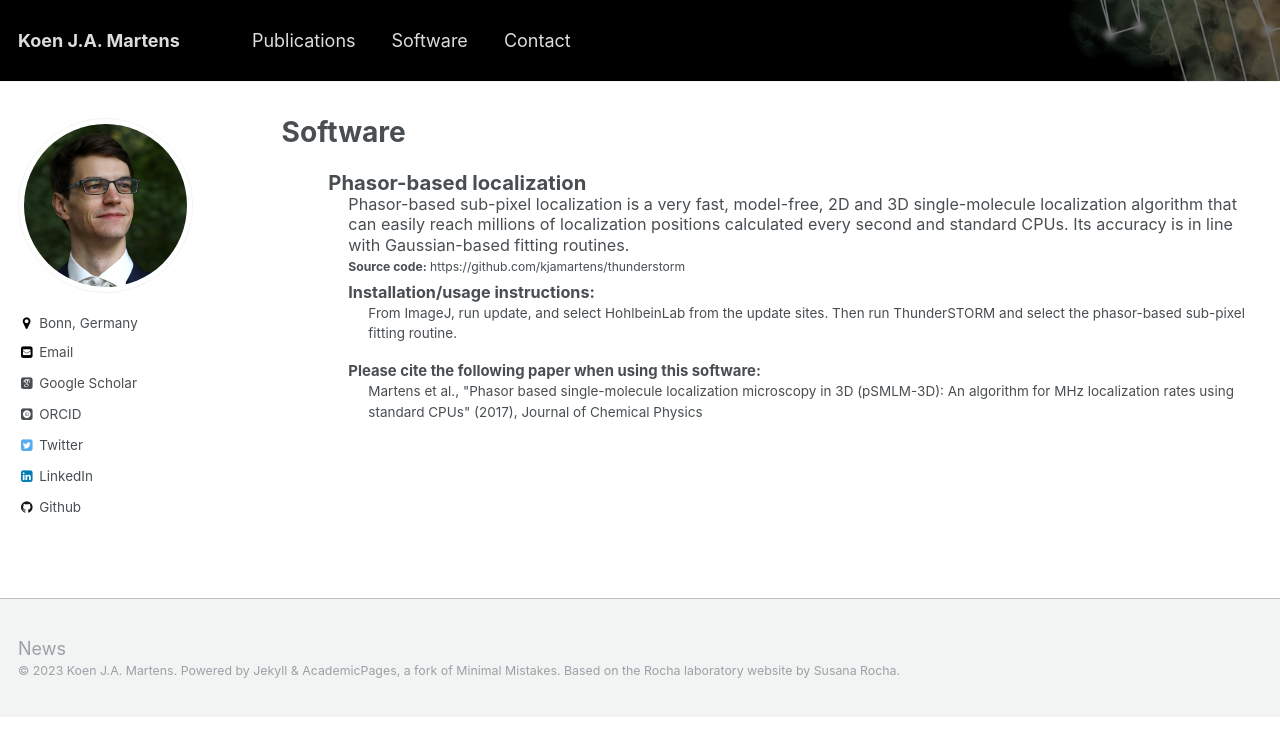
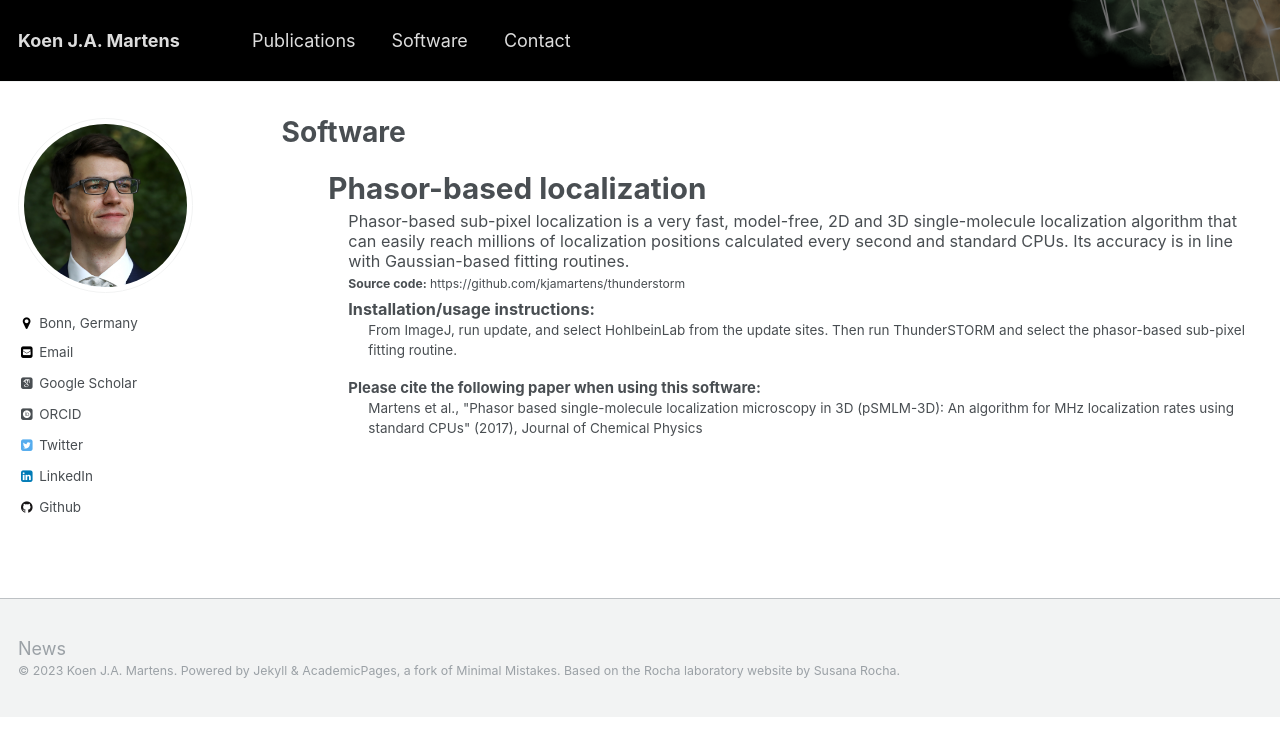
Before and after one commit to kjamartens/kjamartens.github.io, a Jekyll site: the page built from _pages/software.md, in a window 1280 px wide. Shown: the top 756 px of the page. Built offline with Jekyll 4.4.1, drawn with Linux system fonts in a browser that asks for light colours; some web fonts are replaced; comment, search, counter and statistics services are not loaded.

Commit message:
Update archive-single-software.html

```diff
--- a/_includes/archive-single-software.html
+++ b/_includes/archive-single-software.html
@@ -18,12 +18,12 @@
 	<table style="width:100%; border: none;"><tr>
 	<td width="100%" style="border: none;">
 	<article class="archive__item" itemscope itemtype="http://schema.org/CreativeWork">
-    <span style="font-size:1.5em; line-height: 1.15; font-weight:bold">
+    <span style="font-size:2.2em; line-height: 1.15; font-weight:bold">
 		<span style="color:#494E52">{{ title }}</span>
     </span>
 
 	{% if post.abstract %}
-	<p style="padding-left: 20px; margin-bottom: 0.5em; margin-top: 0em;">
+	<p style="padding-left: 20px; margin-bottom: 0.5em; margin-top: 0.5em;">
 	<span style="font-size:1.2em; line-height: 1.15">
 		{{ post.abstract }}
 	</span>
@@ -40,7 +40,7 @@
 	<p style="padding-left: 20px; margin-bottom: 0.0em; margin-top: 0em;">
 	<span style="font-size:1.2em; line-height: 1.15">
 		<b>Installation/usage instructions:</b><br>
-		<p style="padding-left: 40px; margin-bottom: 0.5em; margin-top: 0em;">
+		<p style="padding-left: 40px; margin-bottom: 0.25em; margin-top: 0em;">
 		{{ post.installation_instructions }}
 		</p>
 	</span>
@@ -51,8 +51,8 @@
 	<p style="padding-left: 20px; margin-bottom: 0.0em; margin-top: 0em;">
 	<span style="font-size:1.1em; line-height: 1.15">
 		<b>Please cite the following paper when using this software:</b><br>
-		<p style="padding-left: 40px; margin-bottom: 0.5em; margin-top: 0em;">
-		<a href="http://www.doi.org/ {{ post.doi }} "> {{ post.papercite }}</a>
+		<p style="padding-left: 40px; margin-bottom: 0.25em; margin-top: 0em;">
+		<a href="http://doi.org/{{ post.doi }}"> {{ post.papercite }}</a>
 		</p>
 	</span>
 	</p>
```
